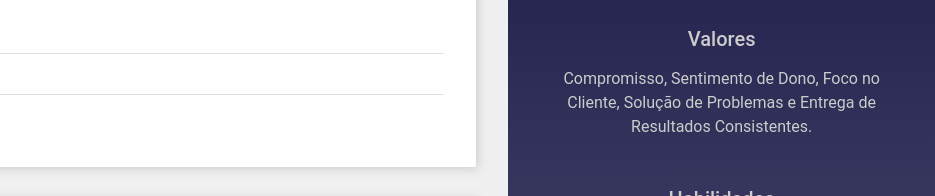
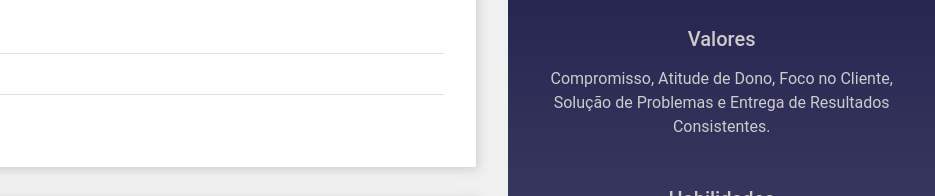
Before and after one commit to mardemor/curriculo, a plain HTML site: page index.html in a window 1280 px wide. Shown: the part 529-725 px from the top of the page, 345-1280 px from the left. Drawn offline with nearby package versions, Linux system fonts and the light colour scheme.

Commit message:
Update index.html

```diff
--- a/index.html
+++ b/index.html
@@ -55,7 +55,7 @@
         </div>
         <h2 class="perfil__subtitulo">Valores</h2>
         <div class="perfil__valores">
-            Compromisso, Sentimento de Dono, Foco no Cliente, Solução de Problemas e Entrega de Resultados
+            Compromisso, Atitude de Dono, Foco no Cliente, Solução de Problemas e Entrega de Resultados
             Consistentes.
         </div>
         <h2 class="perfil__subtitulo">Habilidades</h2>
```
